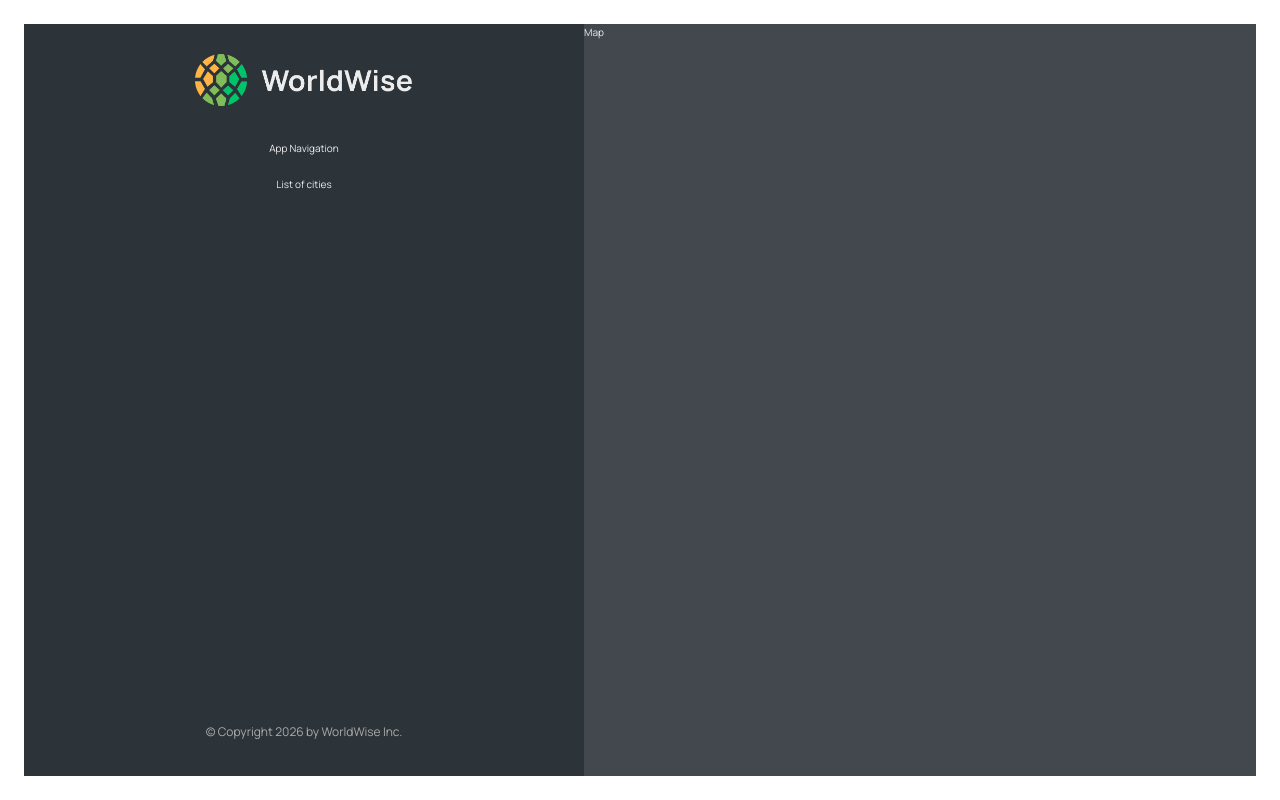
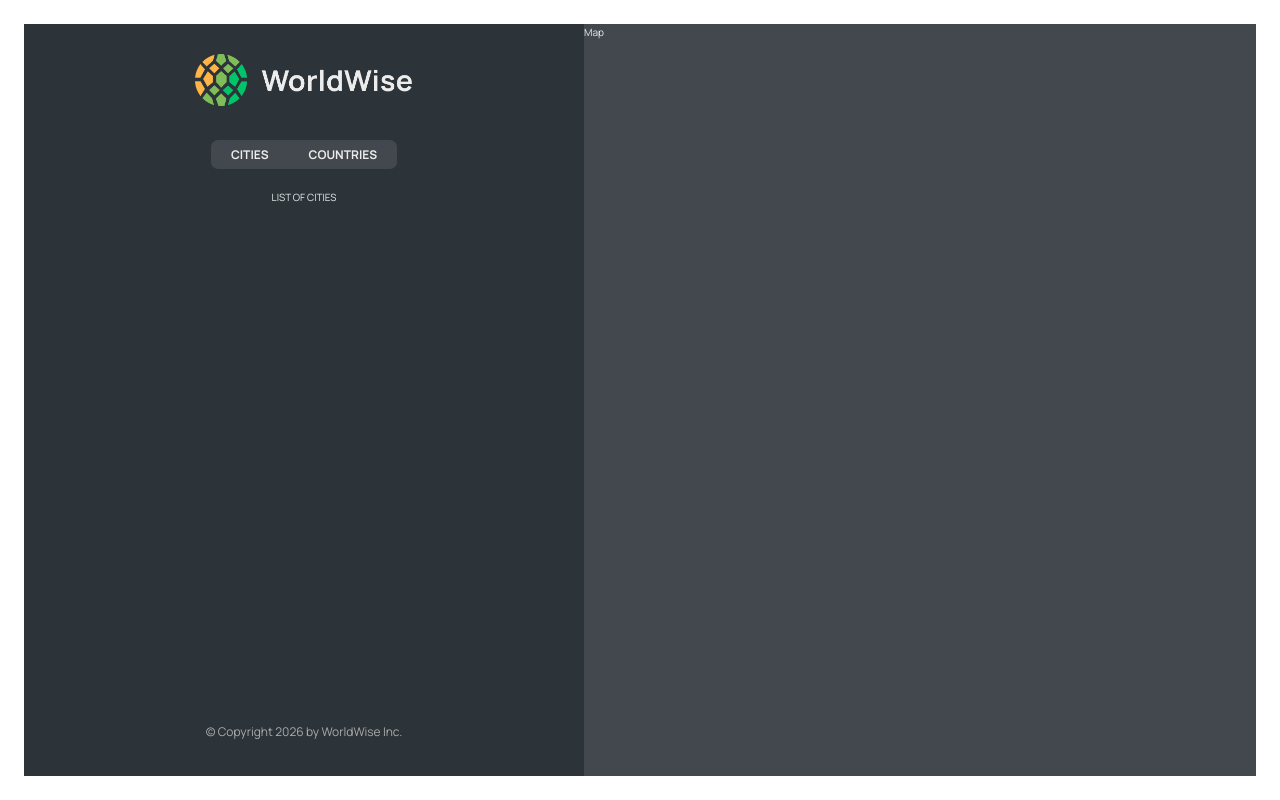
Before and after one commit to nht102522/Travel_app, a React (Vite) app: page /app in a window 1280 px wide. Built offline with nearby package versions, Linux system fonts and the light colour scheme.

Commit message:
built nested Routes for sub url

```diff
--- a/src/App.jsx
+++ b/src/App.jsx
@@ -10,11 +10,16 @@
   return (
     <BrowserRouter>
       <Routes>
-        <Route path="/" element={<Homepage />} />
+        <Route index element={<Homepage />} />
         <Route path="product" element={<Product />} />
         <Route path="pricing" element={<Pricing />} />
         <Route path="login" element={<Login />} />
-        <Route path="app" element={<AppLayout />} />
+        <Route path="app" element={<AppLayout />}>
+          <Route index element={<p>LIST OF CITIES</p>} />
+          <Route path="cities" element={<p>List of cities</p>} />
+          <Route path="countries" element={<p>List of countries</p>} />
+          <Route path="form" element={<p>Form</p>} />
+        </Route>
 
         <Route path="*" element={<PageNotFound />} />
       </Routes>
--- a/src/components/AppNav.jsx
+++ b/src/components/AppNav.jsx
@@ -1,6 +1,18 @@
 import { nav } from "./AppNav.module.css";
+import { NavLink } from "react-router-dom";
 function AppNav() {
-  return <nav className={nav}>App Navigation</nav>;
+  return (
+    <nav className={nav}>
+      <ul>
+        <li>
+          <NavLink to="cities">Cities</NavLink>
+        </li>
+        <li>
+          <NavLink to="countries">Countries</NavLink>
+        </li>
+      </ul>
+    </nav>
+  );
 }
 
 export default AppNav;
--- a/src/components/Sidebar.jsx
+++ b/src/components/Sidebar.jsx
@@ -1,12 +1,13 @@
 import styles from "./Sidebar.module.css";
 import Logo from "./Logo";
 import AppNav from "./AppNav";
+import { Outlet } from "react-router-dom";
 function Sidebar() {
   return (
     <div className={styles.sidebar}>
       <Logo />
       <AppNav />
-      <p>List of cities</p>
+      <Outlet />
       <footer className={styles.footer}>
         <p className={styles.copyright}>
           &copy; Copyright {new Date().getFullYear()} by WorldWise Inc.
```
